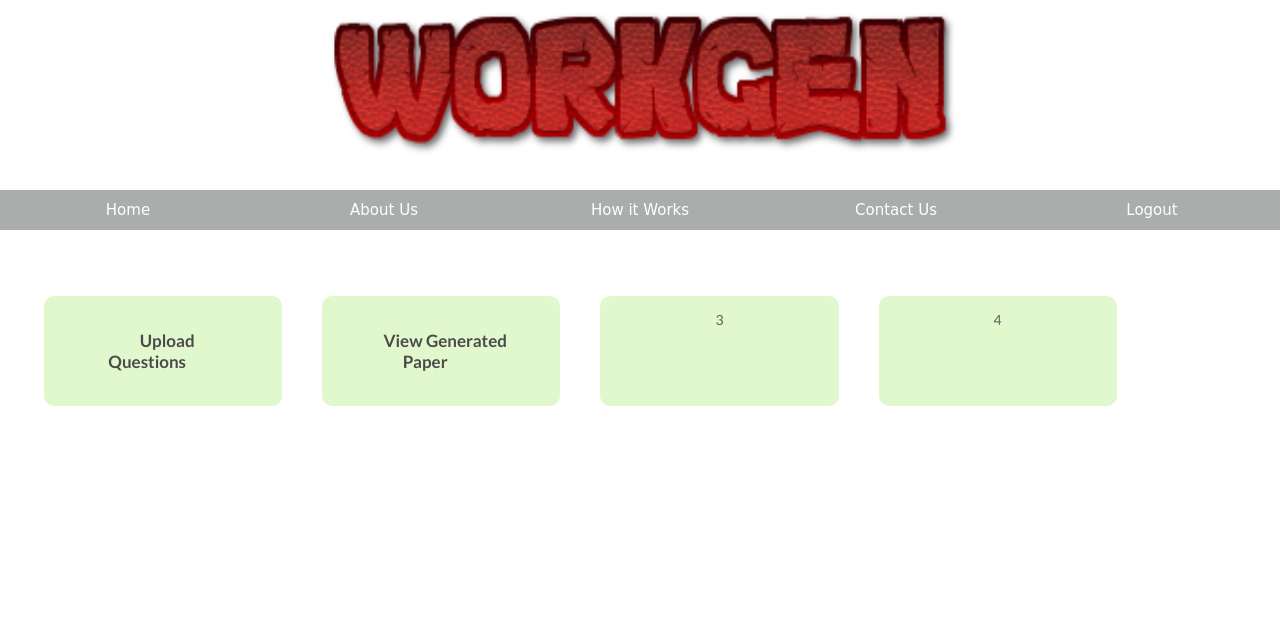
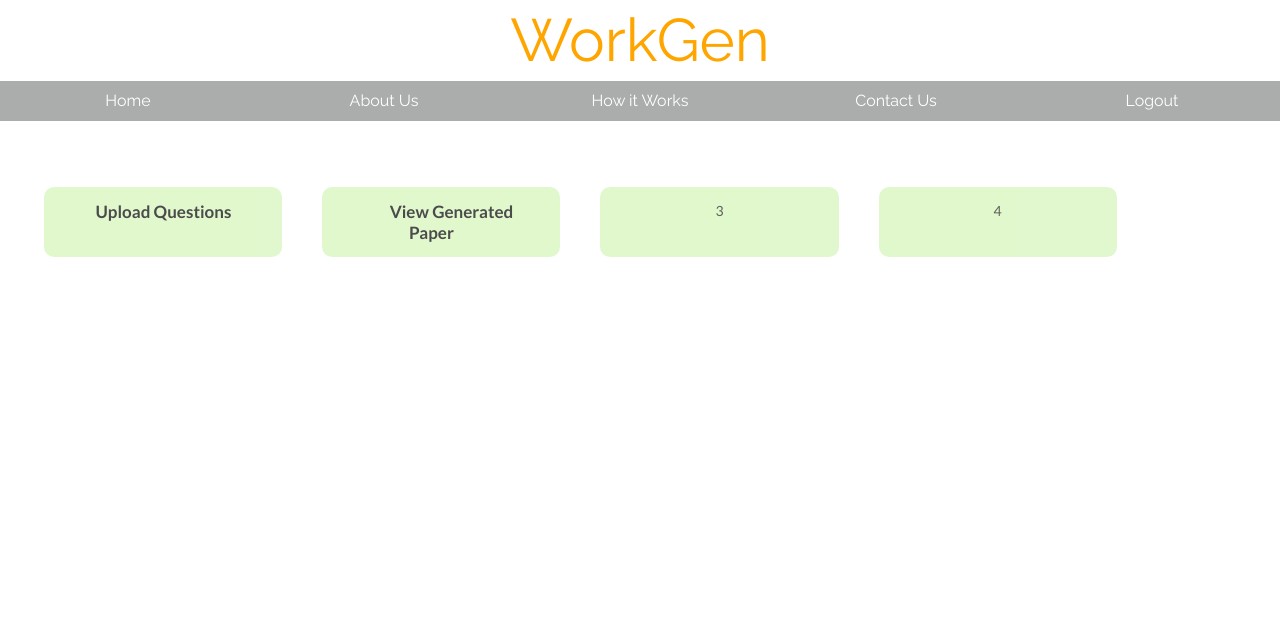
Before and after one commit to sandy9999/WorkGen, a Django app: page /mentor_view in a window 1280 px wide. Shown: the top 632 px of the page. Before the commit the page ends 406 px from the top, so only its background shows below. Run offline with Django 3.2, Linux system fonts and the light colour scheme; the visitor is signed in with stand-in values (Sample User, id 1); parts of the project's set-up code (start-up, migrations or seed data) failed here and were passed over; some libraries are stand-ins or nearby versions.

Commit message:
Replaced logo

```diff
--- a/searchapp/static/mentor_view_style.css
+++ b/searchapp/static/mentor_view_style.css
@@ -18,9 +18,6 @@ border-radius:10px; /* regular */
 }
 .button{
   outline:none;
-  margin:20px;
-  width:75%;
-  height:75%;
 
 }/* Style the links inside the navigation bar */
 .button a {
--- a/searchapp/static/student_view_style.css
+++ b/searchapp/static/student_view_style.css
@@ -4,6 +4,18 @@
 	margin-right:auto;
 	width:50%;
 	display:block;
+}
+
+#title-div {
+	text-align: center;
+	margin-top: 30px;
+}
+
+#title-text {
+	font-size: 60px;
+	margin-top: 10px;
+	color: orange;
+	font-family: 'Raleway', sans-serif;
 }
 
 .show-display {
@@ -115,7 +127,7 @@ ul{
 }
 
 #nav{
-	margin-top:30px;
+	margin-top:15px;
 	background-color:#AAADAC;
 }
 
@@ -136,8 +148,8 @@ ul li a{
 	text-decoration:none;
 	color:white;
 	line-height:40px;
-	font-size:15px;
-	font-family: 'Baloo Bhai', cursive;
+	font-size:16px;
+	font-family: 'Raleway', sans-serif;
 }
 
 ul li a:hover{
--- a/searchapp/templates/layout.html
+++ b/searchapp/templates/layout.html
@@ -9,6 +9,7 @@
     {% endblock %}
     <link rel="stylesheet" type="text/css" href="{% static 'student_view_style.css' %}"/>
     <link rel="stylesheet" type="text/css" href="https://cdnjs.cloudflare.com/ajax/libs/semantic-ui/2.2.14/semantic.css"/>
+    <link href="https://fonts.googleapis.com/css?family=Raleway" rel="stylesheet">
     <script type="text/javascript" src="http://code.jquery.com/jquery-1.11.2.min.js"></script>
     <script type="text/javascript" src="https://cdnjs.cloudflare.com/ajax/libs/semantic-ui/2.2.14/semantic.js"></script>
     <script type="text/javascript" src="{% static 'student_view.js' %}"></script>
@@ -19,7 +20,9 @@
 {% block js %}{% endblock %}
 </head>
 <body>
-<img src="{% static "WordArt.png" %}" height=20% width=50% align="center" id="logo">
+    <div id="title-div">
+    <span id="title-text">WorkGen</span>
+    </div>
     <ul id="nav">
         {% if is_logged_in and request.path == '/' %}
         <li><a href="/mentor_view">Dashboard</a></li>
```
Lines whose indentation alone changed are shown as unchanged.
